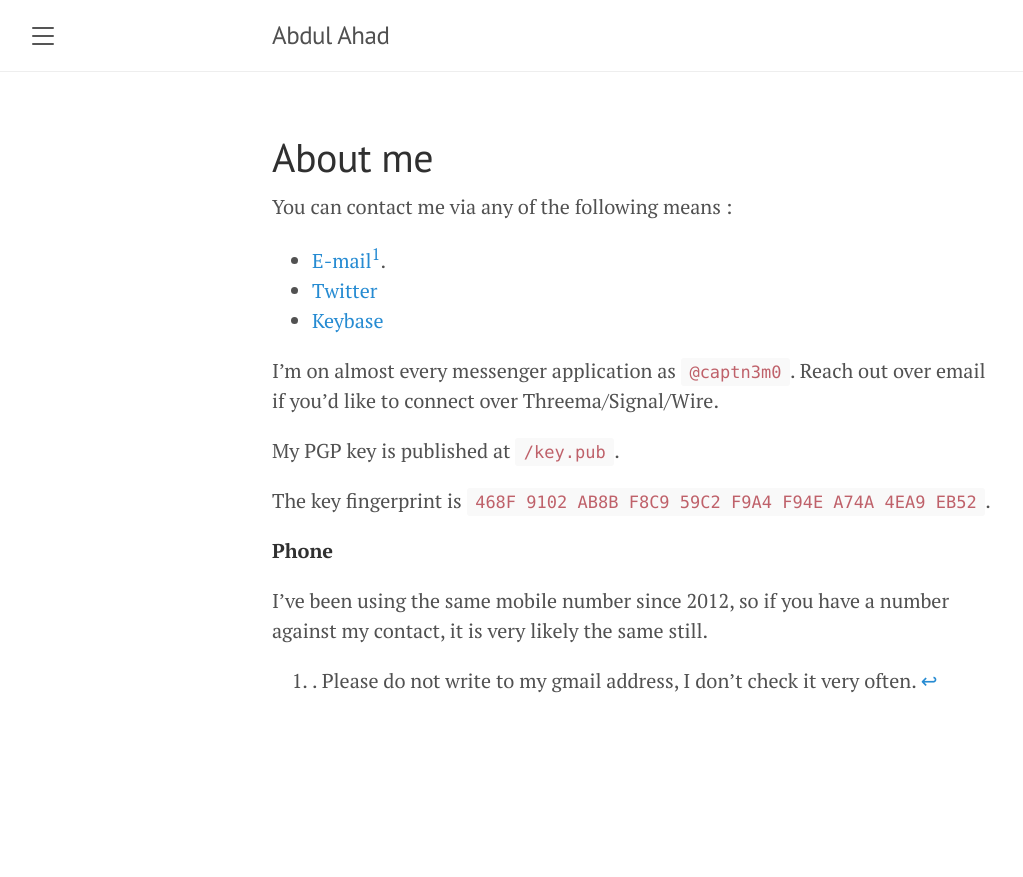
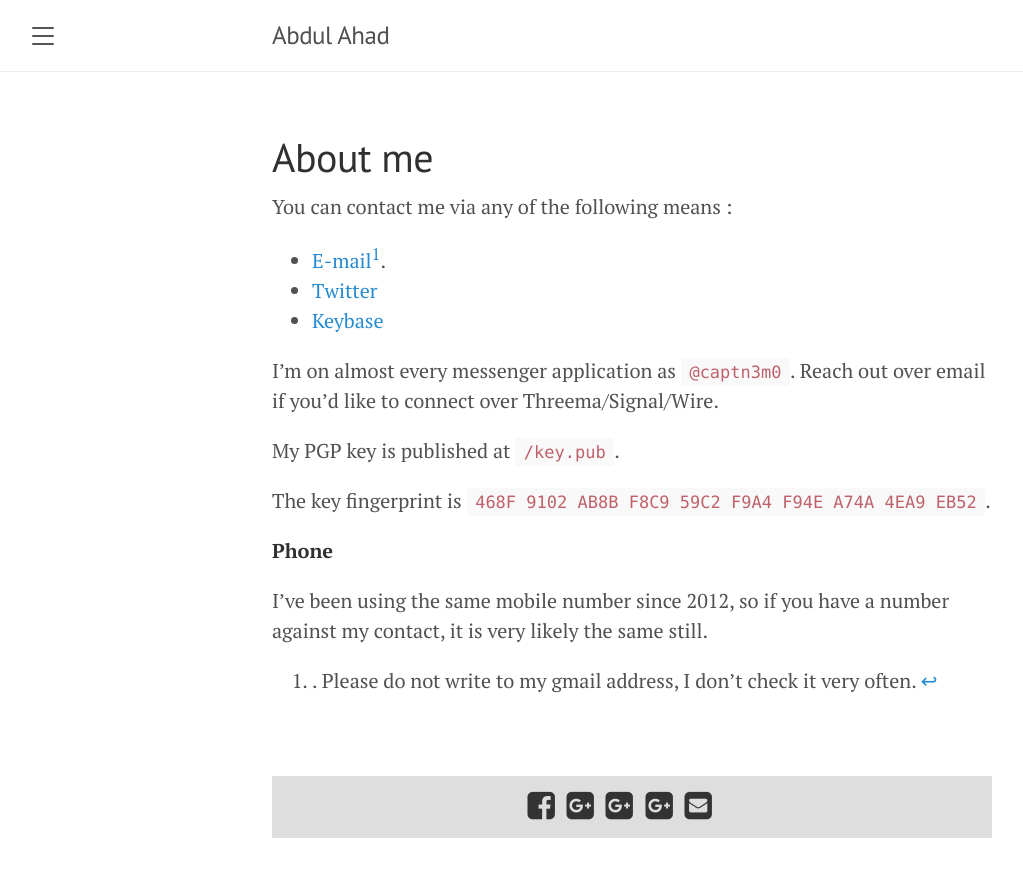
Before and after one commit to TourTerrible/TourTerrible.github.io, a Jekyll site: the page built from pages/aboutme.md, in a window 1280 px wide. Shown: the top 877 px of the page, without its empty margins (8-1031 px from the left). Built offline with Jekyll 4.4.1, drawn with Linux system fonts in a browser that asks for light colours; nearby versions of some CDN libraries; comment, search, counter and statistics services are not loaded.

Commit message:
added footer

```diff
--- a/_layouts/page.html
+++ b/_layouts/page.html
@@ -1,12 +1,89 @@
 ---
 layout: default
 ---
+
+<head> <meta name="viewport" content="width=device-width">
+</head>
+
+<style>
+#lab_social_icon_footer {
+  padding: 10px 0;
+  background-color: #dedede;
+}
+
+#lab_social_icon_footer a {
+  color: #333;
+}
+
+#lab_social_icon_footer .social:hover {
+  -webkit-transform: scale(1.1);
+  -moz-transform: scale(1.1);
+  -o-transform: scale(1.1);
+}
+
+#lab_social_icon_footer .social {
+  -webkit-transform: scale(0.8);
+  /* Browser Variations: */
+
+  -moz-transform: scale(0.8);
+  -o-transform: scale(0.8);
+  -webkit-transition-duration: 0.5s;
+  -moz-transition-duration: 0.5s;
+  -o-transition-duration: 0.5s;
+}
+/*
+    Multicoloured Hover Variations
+*/
+
+#lab_social_icon_footer #social-fb:hover {
+  color: #3B5998;
+}
+
+#lab_social_icon_footer #social-tw:hover {
+  color: #4099FF;
+}
+
+#lab_social_icon_footer #social-gp:hover {
+  color: #d34836;
+}
+
+#lab_social_icon_footer #social-em:hover {
+  color: #f39c12;
+}
+
+.displayed {
+    display: block;
+    margin-left: 35%;}
+</style>
 
 <div class="page">
   <h1 class="page-title">{{ page.title }}</h1>
   {{ content }}
 </div>
-<!-- Comments -->
+
+
+<section id="lab_social_icon_footer">
+  <!-- Include Font Awesome Stylesheet in Header -->
+  <link href="//maxcdn.bootstrapcdn.com/font-awesome/4.1.0/css/font-awesome.min.css" rel="stylesheet">
+  <div class="displayed">
+          <div class="text-center center-block">
+                <a href="https://www.facebook.com/bootsnipp"><i id="social-fb" class="fa fa-facebook-square fa-2x social"></i></a>
+                <a href="https://plus.google.com/+Bootsnipp-page"><i id="social-gp" class="fa fa-google-plus-square fa-2x social"></i></a>
+                <a href="https://plus.google.com/+Bootsnipp-page"><i id="social-gp" class="fa fa-google-plus-square fa-2x social"></i></a>
+                <a href="https://plus.google.com/+Bootsnipp-page"><i id="social-gp" class="fa fa-google-plus-square fa-2x social"></i></a>
+                <a href="mailto:#"><i id="social-em" class="fa fa-envelope-square fa-2x social"></i></a>
+      </div>
+  </div>
+  </section>
+
+
+
+
+
+
+
+
+<!-- Comments
 <script src="https://utteranc.es/client.js"
         repo="captn3m0/comments"
         issue-term="pathname"
```
Also changed, not shown: other parts of _layouts/page.html (+3 -3 lines), _layouts/home_s.html (added, +8 -0 lines), about.markdown (deleted, +0 -18 lines), index.markdown (+19 -1 lines), _layouts/blogs.html (added).
